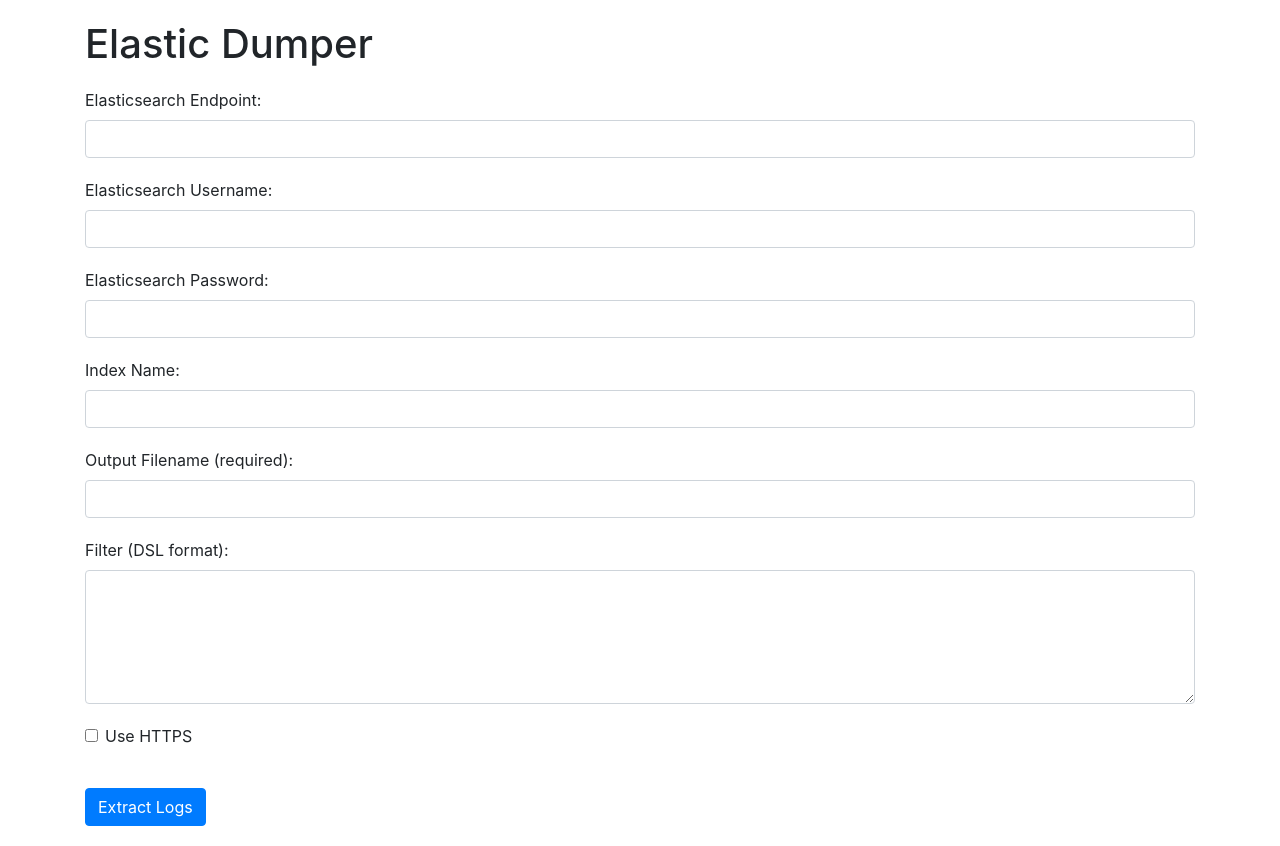
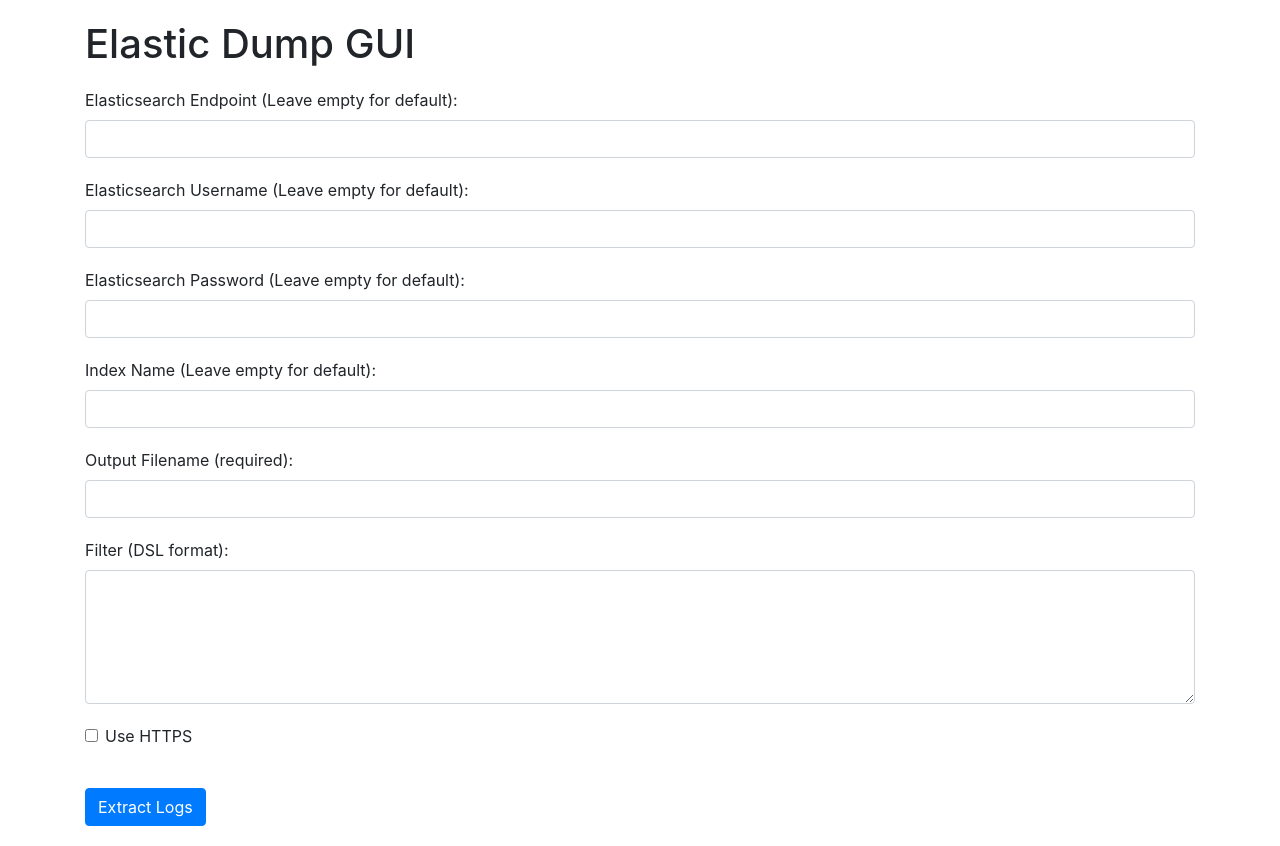
Before and after one commit to makexcake/elasticdump-gui, a website: page index.html in a window 1280 px wide. Drawn offline with Linux system fonts and the light colour scheme; no server answers.

Commit message:
Added descriptions and changed app name

```diff
--- a/index.html
+++ b/index.html
@@ -1,7 +1,7 @@
 <!DOCTYPE html>
 <html>
 <head>
-  <title>Elastic Dumper</title>
+  <title>Elastic Dump GUI</title>
   <script src="/static/clientScript.js"></script>
   <link rel="stylesheet" href="/static/bootstrap.min.css">
   <style>
@@ -21,22 +21,22 @@
 </head>
 <body>
   <div class="container">
-    <h1>Elastic Dumper</h1>
+    <h1>Elastic Dump GUI</h1>
     <form>
       <div class="form-group">
-        <label for="endpoint">Elasticsearch Endpoint:</label>
+        <label for="endpoint">Elasticsearch Endpoint (Leave empty for default):</label>
         <input type="text" class="form-control" id="endpoint" name="endpoint" required>
       </div>
       <div class="form-group">
-        <label for="username">Elasticsearch Username:</label>
+        <label for="username">Elasticsearch Username (Leave empty for default):</label>
         <input type="text" class="form-control" id="username" name="username" required>
       </div>
       <div class="form-group">
-        <label for="password">Elasticsearch Password:</label>
+        <label for="password">Elasticsearch Password (Leave empty for default):</label>
         <input type="password" class="form-control" id="password" name="password" required>
       </div>
       <div class="form-group">
-        <label for="indexName">Index Name:</label>
+        <label for="indexName">Index Name (Leave empty for default):</label>
         <input type="text" class="form-control" id="indexName" name="indexName" required>
       </div>
       <div class="form-group">
```
